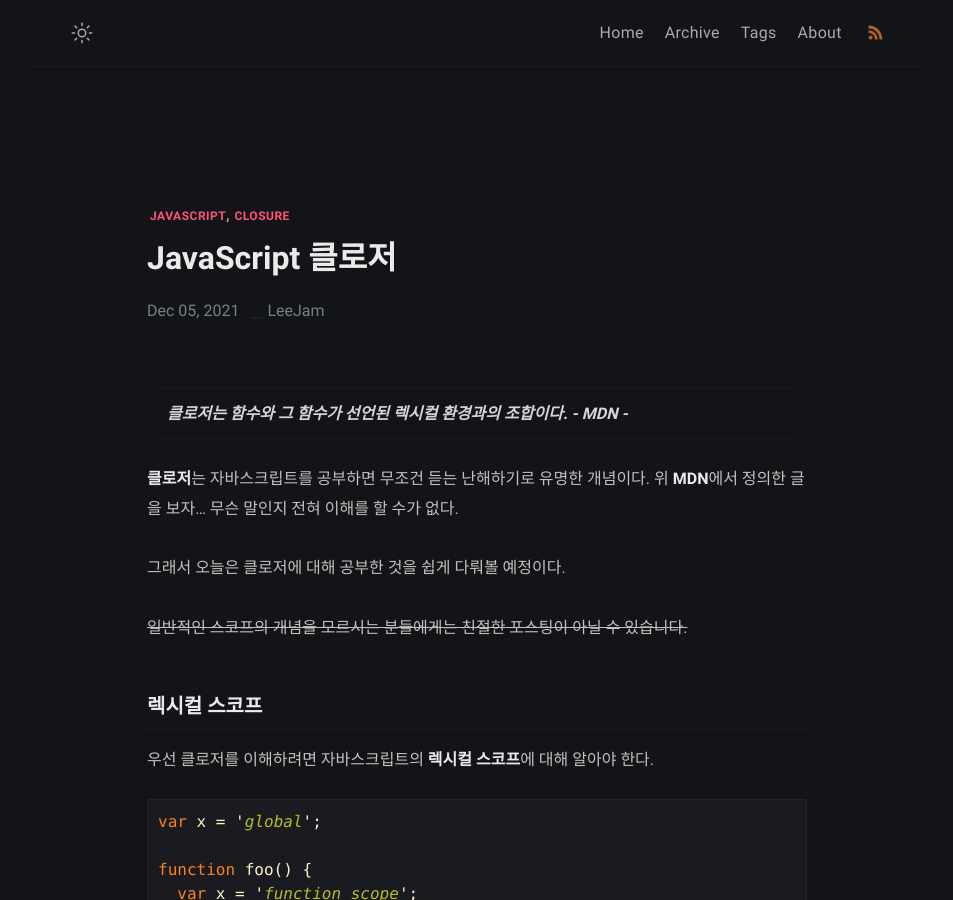
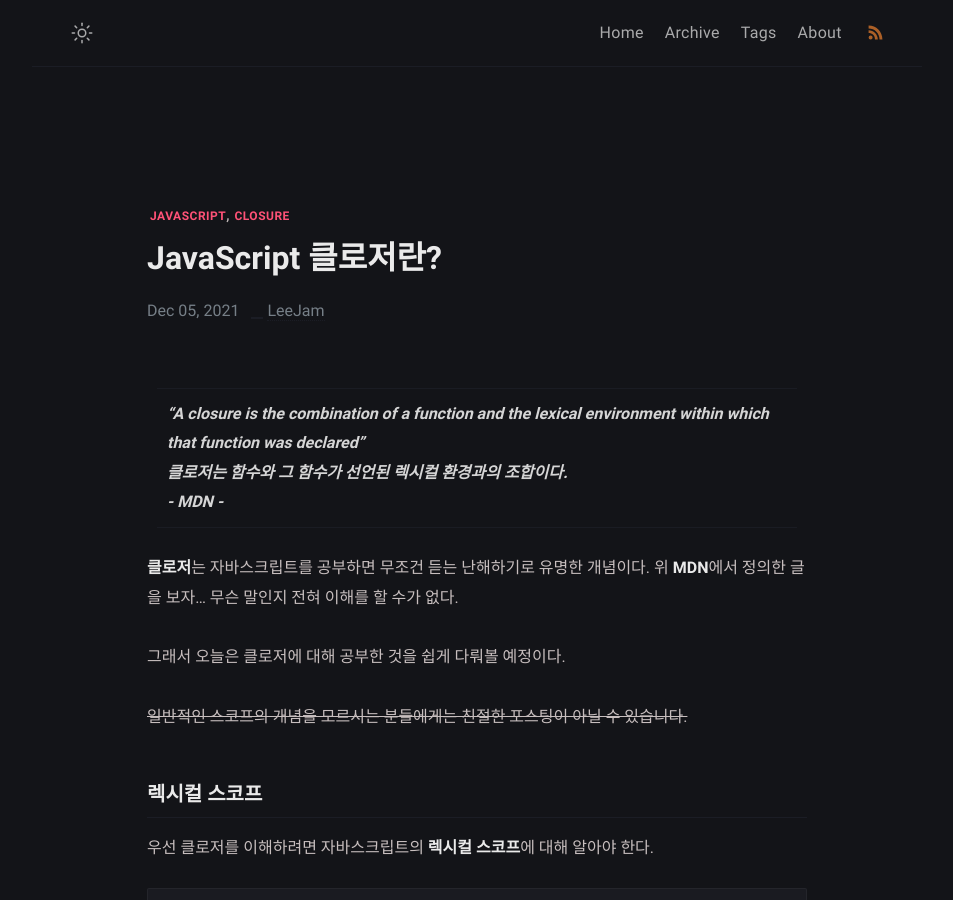
Before and after one commit to LeeJams/LeeJams.github.io, a Jekyll site: the page built from _posts/JaeMin/2021-12-05-Lexical_Scope.md, in a window 1280 px wide and 900 px high. Shown: the whole window, without its empty margins (163-1116 px from the left). Built offline with Jekyll 4.4.1, drawn with Linux system fonts in a browser that asks for light colours; comment, search, counter and statistics services are not loaded; some of the changed text lies outside the part shown.

Commit message:
클로저 내용 수정

```diff
--- a/_posts/JaeMin/2021-12-05-Lexical_Scope.md
+++ b/_posts/JaeMin/2021-12-05-Lexical_Scope.md
@@ -1,10 +1,10 @@
 ---
 layout: post
-title: "JavaScript 클로저"
+title: "JavaScript 클로저란?"
 tags: [JAVASCRIPT, CLOSURE]
 author: "LeeJam"
 ---
->**클로저는 함수와 그 함수가 선언된 렉시컬 환경과의 조합이다.  - MDN -**
+>**"A closure is the combination of a function and the lexical environment within which that function was declared"<br />클로저는 함수와 그 함수가 선언된 렉시컬 환경과의 조합이다.<br /> - MDN -**
 
 **클로저**는 자바스크립트를 공부하면 무조건 듣는 난해하기로 유명한 개념이다. 위 **MDN**에서 정의한 글을 보자... 무슨 말인지 전혀 이해를 할 수가 없다.
 
```
Also changed, not shown: other parts of _posts/JaeMin/2021-12-05-Lexical_Scope.md (+2 -3 lines).
